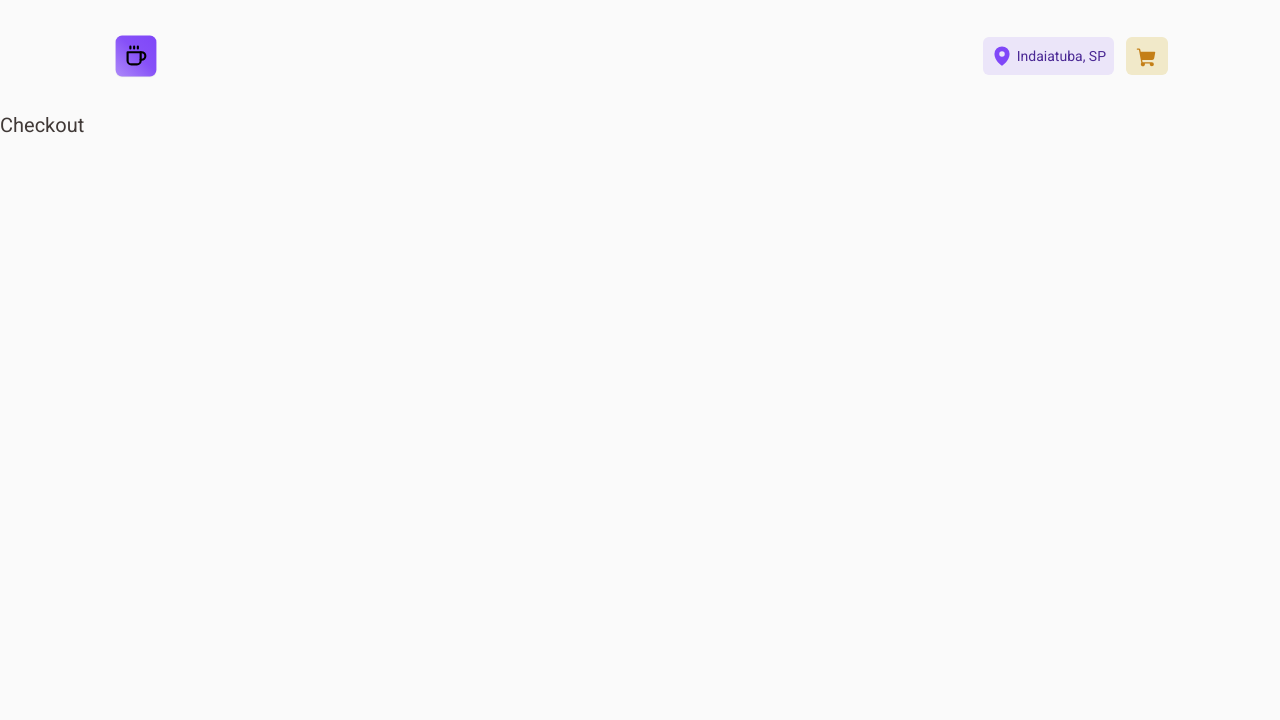
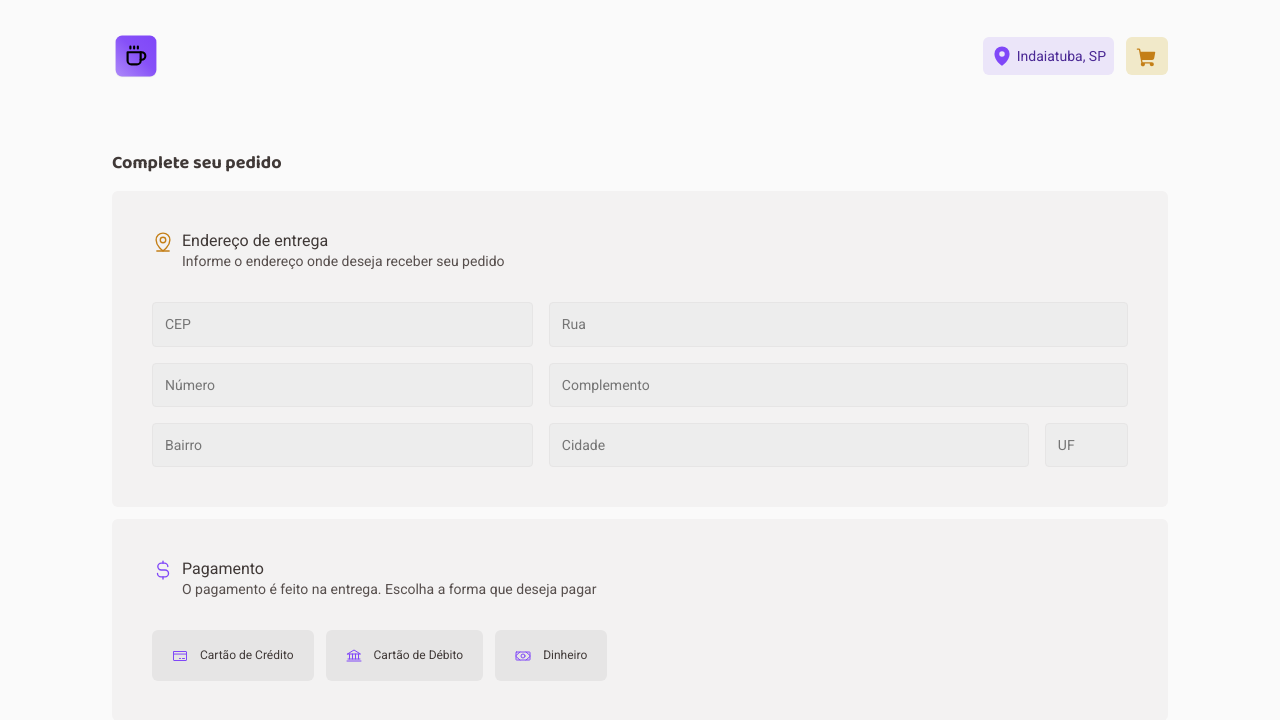
Before and after one commit to victorozoterio/coffee-delivery, a React (Vite) app: page /checkout in a window 1280 px wide. Shown: the top 720 px of the page. Built offline with nearby package versions, Linux system fonts and the light colour scheme.

Commit message:
feat: cria seção "complete seu pedido" na página de checkout

```diff
--- a/src/pages/Checkout/index.tsx
+++ b/src/pages/Checkout/index.tsx
@@ -1,3 +1,102 @@
+import { CheckoutContainer } from "./styles";
+import {
+  Bank,
+  CreditCard,
+  CurrencyDollarSimple,
+  MapPinLine,
+  Money,
+} from "phosphor-react";
+import { useTheme } from "styled-components";
+import { useState } from "react";
+
 export function Checkout() {
-  return <div>Checkout</div>;
+  const theme = useTheme();
+  const [paymentMethod, setPaymentMethod] = useState<string>("");
+
+  return (
+    <CheckoutContainer>
+      <section id="complete-order">
+        <h3>Complete seu pedido</h3>
+
+        <div id="complete-order-container">
+          <div id="address-container">
+            <div>
+              <div id="address-icon">
+                <MapPinLine size={22} color={theme["yellow-800"]} />
+              </div>
+
+              <div id="address-title">
+                <h4>Endereço de entrega</h4>
+                <p>Informe o endereço onde deseja receber seu pedido</p>
+              </div>
+            </div>
+
+            <div id="address-info">
+              <input id="cep" type="text" placeholder="CEP" />
+              <input id="street" type="text" placeholder="Rua" />
+              <input id="number" type="text" placeholder="Número" />
+              <input id="complement" type="text" placeholder="Complemento" />
+              <input id="neighborhood" type="text" placeholder="Bairro" />
+              <input id="city" type="text" placeholder="Cidade" />
+              <input id="uf" type="text" placeholder="UF" />
+            </div>
+          </div>
+
+          <div id="payment-container">
+            <div>
+              <div id="payment-icon">
+                <CurrencyDollarSimple size={22} color={theme["purple-600"]} />
+              </div>
+
+              <div id="payment-title">
+                <h4>Pagamento</h4>
+                <p>
+                  O pagamento é feito na entrega. Escolha a forma que deseja
+                  pagar
+                </p>
+              </div>
+            </div>
+
+            <div id="payment-methods">
+              <label htmlFor="credit-card">
+                <input
+                  type="radio"
+                  id="credit-card"
+                  value="credit-card"
+                  checked={paymentMethod === "credit-card"}
+                  onChange={(e) => setPaymentMethod(e.target.value)}
+                />
+                <CreditCard size={16} color={theme["purple-600"]} />
+                <p>Cartão de Crédito</p>
+              </label>
+
+              <label htmlFor="debit-card">
+                <input
+                  type="radio"
+                  id="debit-card"
+                  value="debit-card"
+                  checked={paymentMethod === "debit-card"}
+                  onChange={(e) => setPaymentMethod(e.target.value)}
+                />
+                <Bank size={16} color={theme["purple-600"]} />
+                <p>Cartão de Débito</p>
+              </label>
+
+              <label htmlFor="cash">
+                <input
+                  type="radio"
+                  id="cash"
+                  value="cash"
+                  checked={paymentMethod === "cash"}
+                  onChange={(e) => setPaymentMethod(e.target.value)}
+                />
+                <Money size={16} color={theme["purple-600"]} />
+                <p>Dinheiro</p>
+              </label>
+            </div>
+          </div>
+        </div>
+      </section>
+    </CheckoutContainer>
+  );
 }
--- /dev/null
+++ b/src/pages/Checkout/styles.ts
@@ -0,0 +1,155 @@
+import styled from "styled-components";
+import { typography } from "../../styles/typography";
+
+export const CheckoutContainer = styled.header`
+  display: grid;
+  margin-top: 2.5rem;
+  padding-inline: 7rem;
+
+  h3 {
+    font: ${typography.titleXS};
+    color: ${(props) => props.theme["black-400"]};
+    margin-bottom: 1rem;
+  }
+
+  #complete-order-container {
+    display: flex;
+    flex-direction: column;
+    gap: 0.75rem;
+
+    #address-container {
+      padding: 2.5rem;
+      background-color: ${(props) => props.theme["gray-200"]};
+      border-radius: 0.375rem;
+
+      > div {
+        display: flex;
+        gap: 0.5rem;
+      }
+
+      #address-title {
+        margin-bottom: 2rem;
+      }
+
+      #address-title > h4 {
+        font: ${typography.textM};
+        color: ${(props) => props.theme["black-400"]};
+      }
+
+      #address-title > p {
+        font: ${typography.textS};
+        color: ${(props) => props.theme["black-200"]};
+      }
+
+      #address-info {
+        display: grid;
+        grid-template-columns: repeat(10, 1fr);
+        gap: 1rem;
+      }
+
+      #address-info > input {
+        background-color: ${(props) => props.theme["gray-300"]};
+      }
+
+      #address-info > input:hover,
+      #address-info > input:focus {
+        outline: 1px solid ${(props) => props.theme["yellow-800"]};
+      }
+
+      #cep {
+        grid-column: span 4;
+      }
+
+      #street {
+        grid-column: span 6;
+      }
+
+      #number {
+        grid-column: span 4;
+      }
+
+      #complement {
+        grid-column: span 6;
+      }
+
+      #neighborhood {
+        grid-column: span 4;
+      }
+
+      #city {
+        grid-column: span 5;
+      }
+
+      #uf {
+        grid-column: span 1;
+      }
+
+      #address-info > input {
+        width: 100%;
+        padding: 0.75rem;
+        font: ${typography.textS};
+        border: 1px solid ${(props) => props.theme["gray-400"]};
+        border-radius: 0.25rem;
+      }
+    }
+
+    #payment-container {
+      padding: 2.5rem;
+      background-color: ${(props) => props.theme["gray-200"]};
+      border-radius: 0.375rem;
+
+      > div {
+        display: flex;
+        gap: 0.5rem;
+      }
+
+      #payment-title {
+        margin-bottom: 2rem;
+
+        h4 {
+          font: ${typography.textM};
+          color: ${(props) => props.theme["black-400"]};
+        }
+
+        p {
+          font: ${typography.textS};
+          color: ${(props) => props.theme["black-200"]};
+        }
+      }
+
+      #payment-methods {
+        display: flex;
+        gap: 0.75rem;
+      }
+
+      #payment-methods label {
+        display: flex;
+        gap: 0.75rem;
+        padding: 1rem 1.25rem;
+        background-color: ${(props) => props.theme["gray-400"]};
+        border-radius: 0.375rem;
+        align-items: center;
+        cursor: pointer;
+        transition: background-color 0.2s;
+      }
+
+      #payment-methods input[type="radio"] {
+        display: none;
+      }
+
+      #payment-methods label:hover {
+        background-color: ${(props) => props.theme["gray-500"]};
+      }
+
+      #payment-methods label:has(input[type="radio"]:checked) {
+        background-color: ${(props) => props.theme["purple-200"]};
+        outline: 1px solid ${(props) => props.theme["purple-600"]};
+      }
+
+      #payment-methods p {
+        font: ${typography.buttonM};
+        color: ${(props) => props.theme["black-400"]};
+      }
+    }
+  }
+`;
```
